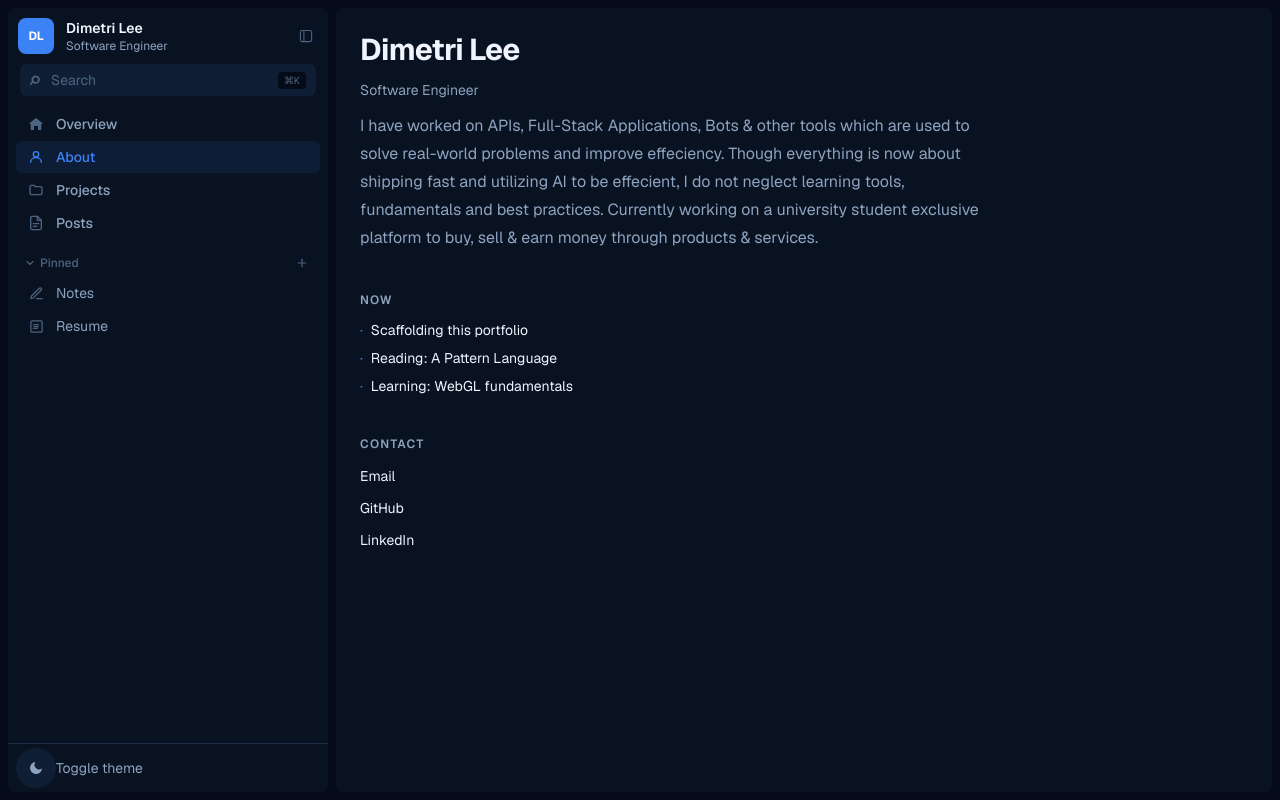
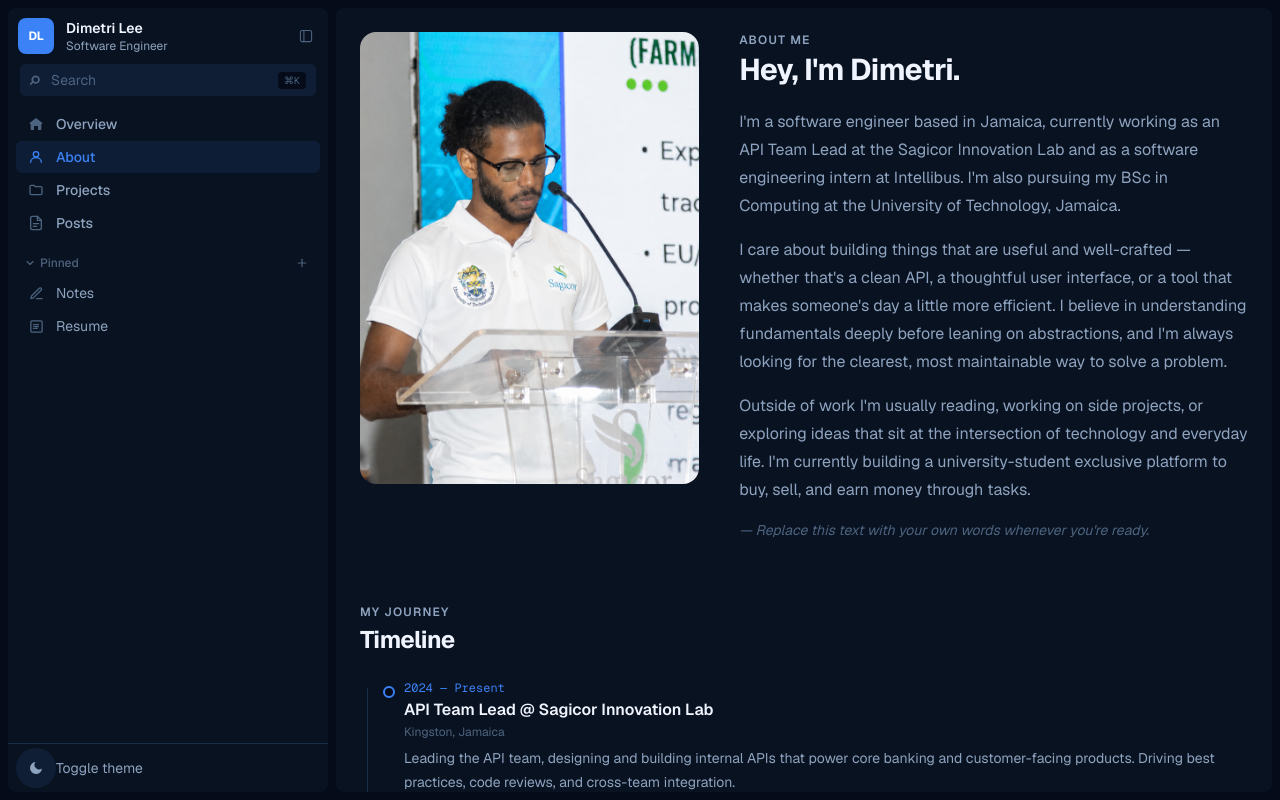
Before and after one commit to Dimmsum/personal-portfolio, a Next.js app: page /about in a window 1280 px wide. Built offline with nearby package versions, Linux system fonts and the light colour scheme.

Commit message:
Add AboutPage with timeline, intro, and hobbies sections; implement HobbyCarousel component

```diff
--- a/app/about/page.tsx
+++ b/app/about/page.tsx
@@ -1,49 +1,164 @@
-import { profile } from "@/lib/content/profile";
+import Image from "next/image";
+import { HobbyCarousel } from "@/components/about/HobbyCarousel";
+
+// ─── Timeline data ─────────────────────────────────────────────────────────────
+// Replace entries with your real history.
+
+type TimelineEntry = {
+  date: string;
+  title: string;
+  subtitle?: string;
+  description: string;
+};
+
+const timeline: TimelineEntry[] = [
+  {
+    date: "2024 — Present",
+    title: "API Team Lead @ Sagicor Innovation Lab",
+    subtitle: "Kingston, Jamaica",
+    description:
+      "Leading the API team, designing and building internal APIs that power core banking and customer-facing products. Driving best practices, code reviews, and cross-team integration.",
+  },
+  {
+    date: "2024 — Present",
+    title: "Software Engineering Intern @ Intellibus",
+    subtitle: "Remote",
+    description:
+      "Working on full-stack features and tooling. Collaborating with a distributed team to ship product improvements and internal developer tooling.",
+  },
+  {
+    date: "2022 — Present",
+    title: "University of Technology, Jamaica",
+    subtitle: "BSc. Computing",
+    description:
+      "Pursuing a degree in Computing with a focus on software engineering. Building side projects and contributing to student tech communities alongside coursework.",
+  },
+];
+
+// ─── Page ─────────────────────────────────────────────────────────────────────
 
 export default function AboutPage() {
   return (
-    <div className="px-6 pt-6 pb-16 max-w-2xl">
-      <div className="flex flex-col gap-10">
-        <section className="flex flex-col gap-3">
-          <h1 className="text-3xl font-bold tracking-tight text-[var(--text-primary)]">
-            {profile.displayName ?? profile.name}
-          </h1>
-          <p className="text-sm text-[var(--text-muted)]">{profile.role}</p>
-          <p className="text-base leading-7 text-[var(--text-muted)]">{profile.bio}</p>
-        </section>
-
-        <section>
-          <h2 className="mb-3 text-xs font-semibold uppercase tracking-widest text-[var(--text-muted)]">
-            Now
-          </h2>
-          <ul className="flex flex-col gap-2">
-            {profile.now.map((n) => (
-              <li key={n} className="flex gap-2 text-sm text-[var(--text-primary)]">
-                <span className="text-[var(--accent)]">·</span>
-                <span>{n}</span>
-              </li>
-            ))}
-          </ul>
-        </section>
-
-        <section>
-          <h2 className="mb-3 text-xs font-semibold uppercase tracking-widest text-[var(--text-muted)]">
-            Contact
-          </h2>
-          <ul className="flex flex-col gap-2">
-            {profile.contact.map((c) => (
-              <li key={c.label}>
-                <a
-                  href={c.href}
-                  className="text-sm text-[var(--text-primary)] transition-colors hover:text-[var(--accent)]"
-                >
-                  {c.label}
-                </a>
-              </li>
-            ))}
-          </ul>
-        </section>
+    <div className="px-6 pt-6 pb-16">
+      <div className="flex flex-col gap-16">
+        <IntroSection />
+        <TimelineSection />
+        <HobbiesSection />
       </div>
     </div>
   );
 }
+
+// ─── Intro ────────────────────────────────────────────────────────────────────
+
+function IntroSection() {
+  return (
+    <section className="grid grid-cols-1 items-start gap-10 sm:grid-cols-[2fr_3fr]">
+      {/* Photo */}
+      <div className="relative w-full overflow-hidden rounded-2xl sm:sticky sm:top-6" style={{ aspectRatio: "3/4" }}>
+        <Image
+          src="/picture-1.png"
+          alt="Dimetri Lee"
+          fill
+          className="object-cover object-top"
+        />
+      </div>
+
+      {/* Text */}
+      <div className="flex flex-col gap-5">
+        <div className="flex flex-col gap-1">
+          <p className="text-xs font-semibold uppercase tracking-widest text-[var(--text-muted)]">
+            About me
+          </p>
+          <h1 className="text-3xl font-bold tracking-tight text-[var(--text-primary)]">
+            Hey, I&apos;m Dimetri.
+          </h1>
+        </div>
+
+        <div className="flex flex-col gap-4 text-base leading-7 text-[var(--text-muted)]">
+          <p>
+            I&apos;m a software engineer based in Jamaica, currently working as
+            an API Team Lead at the Sagicor Innovation Lab and as a software
+            engineering intern at Intellibus. I&apos;m also pursuing my BSc in
+            Computing at the University of Technology, Jamaica.
+          </p>
+          <p>
+            I care about building things that are useful and well-crafted —
+            whether that&apos;s a clean API, a thoughtful user interface, or a
+            tool that makes someone&apos;s day a little more efficient. I
+            believe in understanding fundamentals deeply before leaning on
+            abstractions, and I&apos;m always looking for the clearest, most
+            maintainable way to solve a problem.
+          </p>
+          <p>
+            Outside of work I&apos;m usually reading, working on side projects,
+            or exploring ideas that sit at the intersection of technology and
+            everyday life. I&apos;m currently building a university-student
+            exclusive platform to buy, sell, and earn money through tasks.
+          </p>
+          <p className="text-[var(--text-dim)] text-sm italic">
+            — Replace this text with your own words whenever you&apos;re ready.
+          </p>
+        </div>
+      </div>
+    </section>
+  );
+}
+
+// ─── Timeline ─────────────────────────────────────────────────────────────────
+
+function TimelineSection() {
+  return (
+    <section className="flex flex-col gap-6">
+      <div className="flex flex-col gap-1">
+        <p className="text-xs font-semibold uppercase tracking-widest text-[var(--text-muted)]">
+          My Journey
+        </p>
+        <h2 className="text-2xl font-bold tracking-tight text-[var(--text-primary)]">
+          Timeline
+        </h2>
+      </div>
+
+      {/* Entries */}
+      <div className="relative flex flex-col gap-0 pl-6">
+        {/* Vertical line */}
+        <div className="absolute left-[7px] top-2 bottom-2 w-px bg-[var(--border-subtle)]" />
+
+        {timeline.map((entry, i) => (
+          <div key={i} className="relative flex flex-col gap-1 pb-10 last:pb-0">
+            {/* Dot */}
+            <div className="absolute -left-[1px] top-[6px] h-3 w-3 rounded-full border-2 border-[var(--accent)] bg-[var(--bg-base)]" />
+
+            <div className="flex flex-col gap-0.5 pl-5">
+              <span className="text-xs font-mono text-[var(--accent)]">{entry.date}</span>
+              <h3 className="text-base font-semibold text-[var(--text-primary)]">{entry.title}</h3>
+              {entry.subtitle && (
+                <span className="text-xs text-[var(--text-dim)]">{entry.subtitle}</span>
+              )}
+              <p className="mt-1 text-sm leading-6 text-[var(--text-muted)]">{entry.description}</p>
+            </div>
+          </div>
+        ))}
+      </div>
+    </section>
+  );
+}
+
+// ─── Hobbies ──────────────────────────────────────────────────────────────────
+
+function HobbiesSection() {
+  return (
+    <section className="flex flex-col gap-6">
+      <div className="flex flex-col gap-1">
+        <p className="text-xs font-semibold uppercase tracking-widest text-[var(--text-muted)]">
+          Outside of work
+        </p>
+        <h2 className="text-2xl font-bold tracking-tight text-[var(--text-primary)]">
+          Hobbies
+        </h2>
+      </div>
+
+      <HobbyCarousel />
+    </section>
+  );
+}
--- /dev/null
+++ b/components/about/HobbyCarousel.tsx
@@ -0,0 +1,91 @@
+"use client";
+
+import Image from "next/image";
+import { useState } from "react";
+
+type Slide = {
+  src: string;
+  caption: string;
+};
+
+const slides: Slide[] = [
+  { src: "/picture-1.png", caption: "Placeholder caption — replace with your photo" },
+  { src: "/picture-1.png", caption: "Placeholder caption — replace with your photo" },
+  { src: "/picture-1.png", caption: "Placeholder caption — replace with your photo" },
+];
+
+export function HobbyCarousel() {
+  const [current, setCurrent] = useState(0);
+
+  const prev = () => setCurrent((i) => (i - 1 + slides.length) % slides.length);
+  const next = () => setCurrent((i) => (i + 1) % slides.length);
+
+  return (
+    <div className="flex flex-col gap-4">
+      {/* Image frame */}
+      <div className="relative w-full overflow-hidden rounded-2xl bg-[var(--bg-highlight)]" style={{ aspectRatio: "16/9" }}>
+        <Image
+          key={current}
+          src={slides[current].src}
+          alt={slides[current].caption}
+          fill
+          className="object-cover object-top transition-opacity duration-300"
+          unoptimized
+        />
+
+        {/* Prev / Next arrows */}
+        <button
+          onClick={prev}
+          aria-label="Previous"
+          className="absolute left-3 top-1/2 -translate-y-1/2 flex h-9 w-9 items-center justify-center rounded-full bg-black/50 text-white backdrop-blur-sm hover:bg-black/70 transition-colors"
+        >
+          <ChevronLeftIcon />
+        </button>
+        <button
+          onClick={next}
+          aria-label="Next"
+          className="absolute right-3 top-1/2 -translate-y-1/2 flex h-9 w-9 items-center justify-center rounded-full bg-black/50 text-white backdrop-blur-sm hover:bg-black/70 transition-colors"
+        >
+          <ChevronRightIcon />
+        </button>
+      </div>
+
+      {/* Caption */}
+      <p className="text-center text-sm text-[var(--text-muted)] leading-6 px-4">
+        {slides[current].caption}
+      </p>
+
+      {/* Dot indicators */}
+      <div className="flex items-center justify-center gap-2">
+        {slides.map((_, i) => (
+          <button
+            key={i}
+            onClick={() => setCurrent(i)}
+            aria-label={`Go to slide ${i + 1}`}
+            className={`h-2 rounded-full transition-all duration-200 ${
+              i === current
+                ? "w-5 bg-[var(--accent)]"
+                : "w-2 bg-[var(--border-subtle)] hover:bg-[var(--text-dim)]"
+            }`}
+          />
+        ))}
+      </div>
+    </div>
+  );
+}
+
+function ChevronLeftIcon() {
+  return (
+    <svg width="16" height="16" viewBox="0 0 24 24" fill="none" stroke="currentColor" strokeWidth="2.5" strokeLinecap="round" strokeLinejoin="round" aria-hidden>
+      <path d="M15 18l-6-6 6-6" />
+    </svg>
+  );
+}
+
+function ChevronRightIcon() {
+  return (
+    <svg width="16" height="16" viewBox="0 0 24 24" fill="none" stroke="currentColor" strokeWidth="2.5" strokeLinecap="round" strokeLinejoin="round" aria-hidden>
+      <path d="M9 18l6-6-6-6" />
+    </svg>
+  );
+}
--- a/components/feed/OverviewFeed.tsx
+++ b/components/feed/OverviewFeed.tsx
@@ -443,11 +443,17 @@ function RecentCommitsCard({ events }: { events: GitHubEvent[] }) {
   );
 }
 
+function seededInt(seed: string, max: number): number {
+  let h = 0;
+  for (let i = 0; i < seed.length; i++) h = (Math.imul(31, h) + seed.charCodeAt(i)) | 0;
+  return Math.abs(h) % max;
+}
+
 function CommitRow({ event }: { event: GitHubEvent }) {
   const repoShort = event.repo.split("/").pop() ?? event.repo;
   const isCommit = event.type === "push";
-  const additions = isCommit ? Math.floor(Math.random() * 40) + 1 : null;
-  const deletions = isCommit ? Math.floor(Math.random() * 10) : null;
+  const additions = isCommit ? seededInt(event.url + "a", 40) + 1 : null;
+  const deletions = isCommit ? seededInt(event.url + "d", 10) : null;
 
   return (
     <li className="flex items-start justify-between gap-3 px-4 py-2.5 hover:bg-[var(--bg-highlight)] transition-colors">
@@ -672,19 +678,6 @@ function LinkedInIcon() {
   );
 }
 
-function XIcon() {
-  return (
-    <svg
-      width="18"
-      height="18"
-      viewBox="0 0 24 24"
-      fill="currentColor"
-      aria-hidden
-    >
-      <path d="M18.244 2.25h3.308l-7.227 8.26 8.502 11.24H16.17l-4.714-6.231-5.401 6.231H2.747l7.73-8.835L1.254 2.25H8.08l4.259 5.629L18.244 2.25zm-1.161 17.52h1.833L7.084 4.126H5.117L17.083 19.77z" />
-    </svg>
-  );
-}
 
 function InstagramIcon() {
   return (
```
